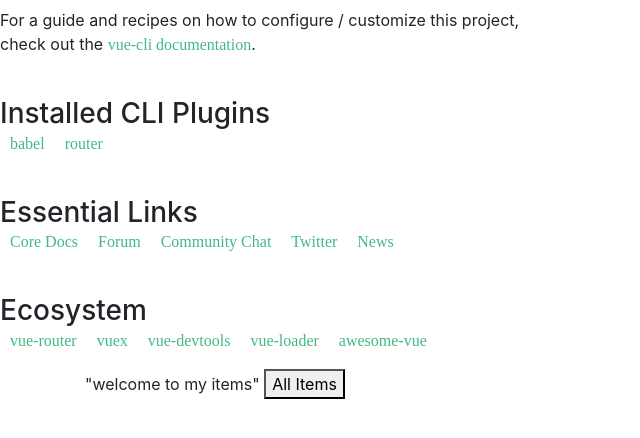
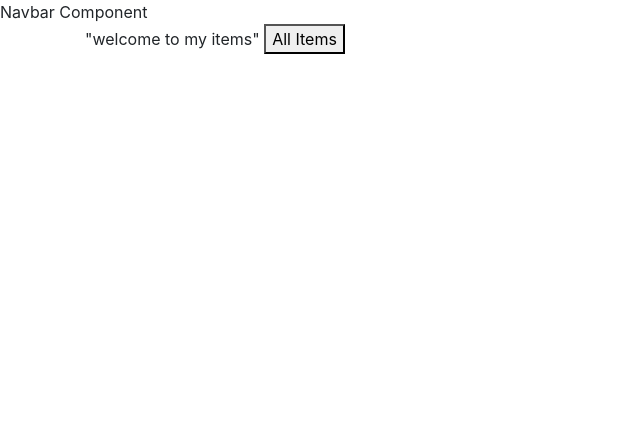
Before and after one commit to kiranparajuli589/eSale, a Vue app in the folder eclipse/: page /dashboard in a window 1280 px wide. Shown: the top 438 px of the page, without its empty margins (0-640 px from the left). Built offline with nearby package versions, Linux system fonts and the light colour scheme.

Commit message:
Connected Vue with djangorest

```diff
--- a/eclipse/src/components/Navbar.vue
+++ b/eclipse/src/components/Navbar.vue
@@ -1,58 +1,16 @@
 <template>
   <div class="hello">
-    <h1>{{ msg }}</h1>
-    <p>
-      For a guide and recipes on how to configure / customize this project,<br>
-      check out the
-      <a href="https://cli.vuejs.org" target="_blank" rel="noopener">vue-cli documentation</a>.
-    </p>
-    <h3>Installed CLI Plugins</h3>
-    <ul>
-      <li><a href="https://github.com/vuejs/vue-cli/tree/dev/packages/%40vue/cli-plugin-babel" target="_blank" rel="noopener">babel</a></li>
-      <li><a href="https://github.com/vuejs/vue-cli/tree/dev/packages/%40vue/cli-plugin-router" target="_blank" rel="noopener">router</a></li>
-    </ul>
-    <h3>Essential Links</h3>
-    <ul>
-      <li><a href="https://vuejs.org" target="_blank" rel="noopener">Core Docs</a></li>
-      <li><a href="https://forum.vuejs.org" target="_blank" rel="noopener">Forum</a></li>
-      <li><a href="https://chat.vuejs.org" target="_blank" rel="noopener">Community Chat</a></li>
-      <li><a href="https://twitter.com/vuejs" target="_blank" rel="noopener">Twitter</a></li>
-      <li><a href="https://news.vuejs.org" target="_blank" rel="noopener">News</a></li>
-    </ul>
-    <h3>Ecosystem</h3>
-    <ul>
-      <li><a href="https://router.vuejs.org" target="_blank" rel="noopener">vue-router</a></li>
-      <li><a href="https://vuex.vuejs.org" target="_blank" rel="noopener">vuex</a></li>
-      <li><a href="https://github.com/vuejs/vue-devtools#vue-devtools" target="_blank" rel="noopener">vue-devtools</a></li>
-      <li><a href="https://vue-loader.vuejs.org" target="_blank" rel="noopener">vue-loader</a></li>
-      <li><a href="https://github.com/vuejs/awesome-vue" target="_blank" rel="noopener">awesome-vue</a></li>
-    </ul>
+    Navbar Component
   </div>
 </template>
 
 <script>
-export default {
-  name: 'HelloWorld',
-  props: {
-    msg: String
+  export default {
+    name: 'Navbar'
   }
-}
 </script>
 
 <!-- Add "scoped" attribute to limit CSS to this component only -->
 <style scoped>
-h3 {
-  margin: 40px 0 0;
-}
-ul {
-  list-style-type: none;
-  padding: 0;
-}
-li {
-  display: inline-block;
-  margin: 0 10px;
-}
-a {
-  color: #42b983;
-}
+
 </style>
```
Also changed, not shown: eclipse/src/views/Home.vue (+6 -4 lines).
